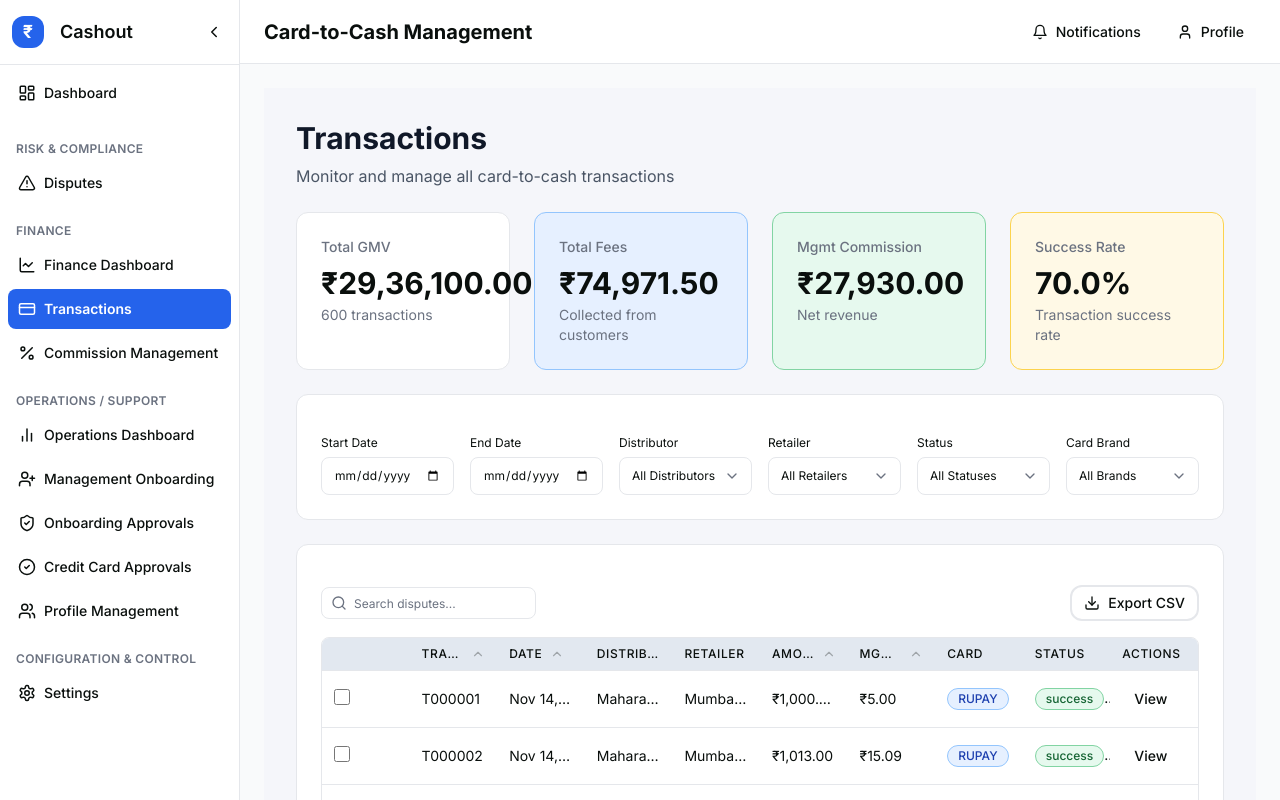
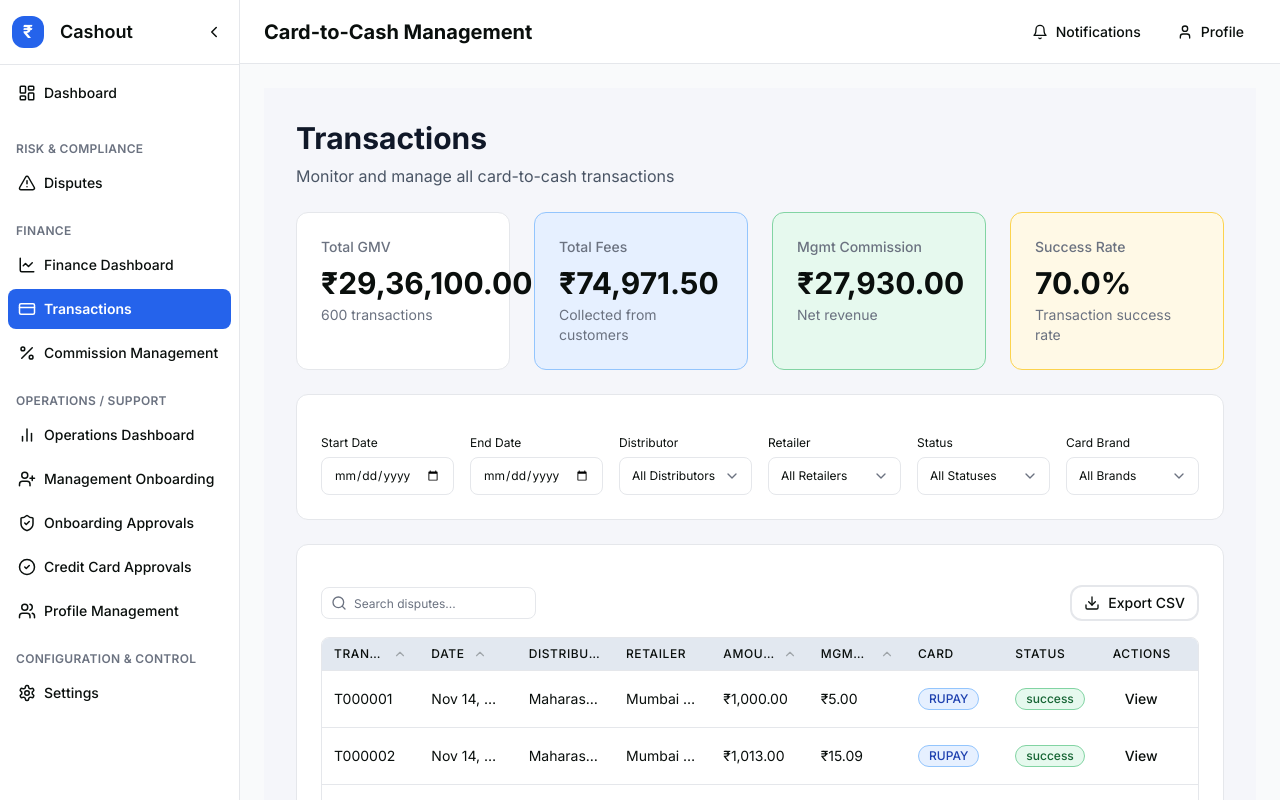
Before and after one commit to roslind-vasantha/ctc-management, a Next.js app: page /transactions in a window 1280 px wide. Built offline with nearby package versions, Linux system fonts and the light colour scheme.

Commit message:
refactor: :recycle: Removed checkbox in transaction table

```diff
--- a/app/transactions/page.tsx
+++ b/app/transactions/page.tsx
@@ -98,19 +98,6 @@ export default function TransactionsPage() {
   };
 
   const columns: ColumnDef<Transaction>[] = [
-    {
-      key: 'select',
-      label: '',
-      render: (row) => (
-        <input
-          type="checkbox"
-          checked={selectedTxns.has(row.id)}
-          onChange={() => toggleSelection(row.id)}
-          onClick={(e) => e.stopPropagation()}
-          className="w-4 h-4 cursor-pointer"
-        />
-      ),
-    },
     { key: 'id', label: 'Transaction ID', sortable: true },
     {
       key: 'createdAt',
```
